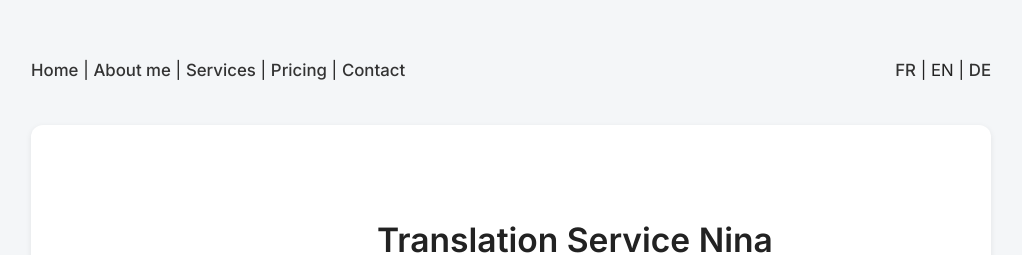
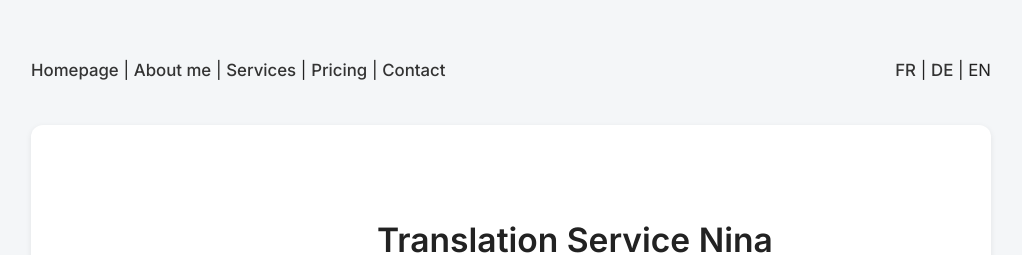
Before and after one commit to nneuhoff/traduction-translation-uebersetzung, a Jekyll site: the page built from en/index.md, in a window 1280 px wide. Shown: the top 255 px of the page, without its empty margins (129-1151 px from the left). Built offline with Jekyll 4.4.1, drawn with Linux system fonts in a browser that asks for light colours.

Commit message:
Update default-en.html

```diff
--- a/_layouts/default-en.html
+++ b/_layouts/default-en.html
@@ -12,17 +12,19 @@
 <header>
   <nav style="display: flex; justify-content: space-between; align-items: center; padding: 1rem 0;">
     <div>
-        <a href="{{ '/index.html' | relative_url }}">Home</a> |
-        <a href="{{ '/about.html' | relative_url }}">About me</a> |
-        <a href="{{ '/services.html' | relative_url }}">Services</a> |
-        <a href="{{ '/pricing.html' | relative_url }}">Pricing</a> |
-        <a href="{{ '/contact.html' | relative_url }}">Contact</a>
+      <a href="{{ '/en/index.html' | relative_url }}">Homepage</a> |
+      <a href="{{ '/en/about.html' | relative_url }}">About me</a> |
+      <a href="{{ '/en/services.html' | relative_url }}">Services</a> |
+      <a href="{{ '/en/pricing.html' | relative_url }}">Pricing</a> |
+      <a href="{{ '/en/contact.html' | relative_url }}">Contact</a>
     </div>
     <div>
-        <a href="../fr/index.html">FR</a> | EN | <a href="../de/index.html">DE</a>
+      <a href="{{ '/fr/index.html' | relative_url }}">FR</a> |
+      <a href="{{ '/de/index.html' | relative_url }}">DE</a> | EN
     </div>
   </nav>
 </header>
+
 
   <!-- Main content -->
   <main>
```
Lines whose indentation alone changed are shown as unchanged.
